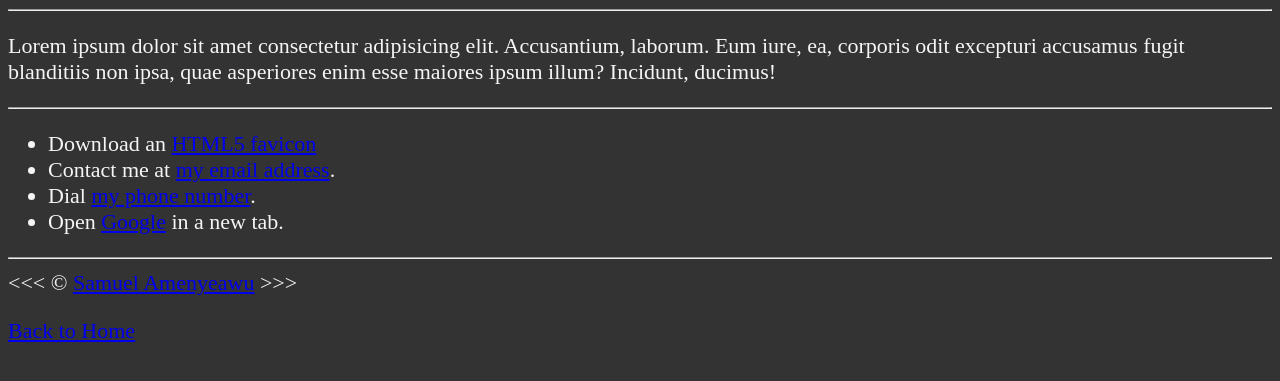
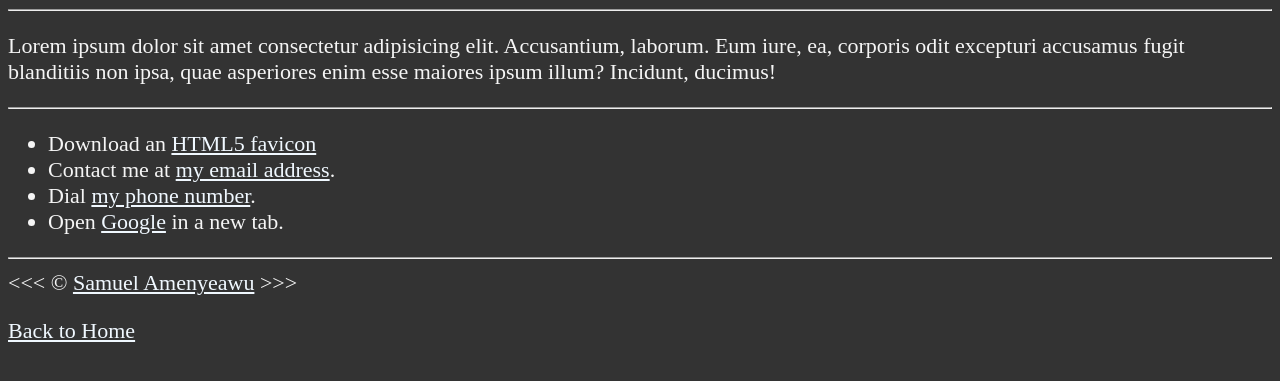
Before and after one commit to delaworla/HTML-Refresher, a plain HTML site: page 5Add Links/about.html in a window 1280 px wide. Shown: the part 101-482 px from the top of the page. Drawn offline with Linux system fonts and the light colour scheme.

Commit message:
Changing color of links in dark mode

```diff
--- a/5Add Links/main.css
+++ b/5Add Links/main.css
@@ -1,8 +1,19 @@
 html {
-    font-size: 22px;
+  font-size: 22px;
 }
 
 body {
-    background-color: #333;
-    color: whitesmoke;
+  background-color: #333;
+  color: whitesmoke;
 }
+
+a {
+  color: aliceblue;
+}
+a:visited {
+  color: lightgrey;
+}
+
+a:hover {
+  color: #eee;
+}
```
